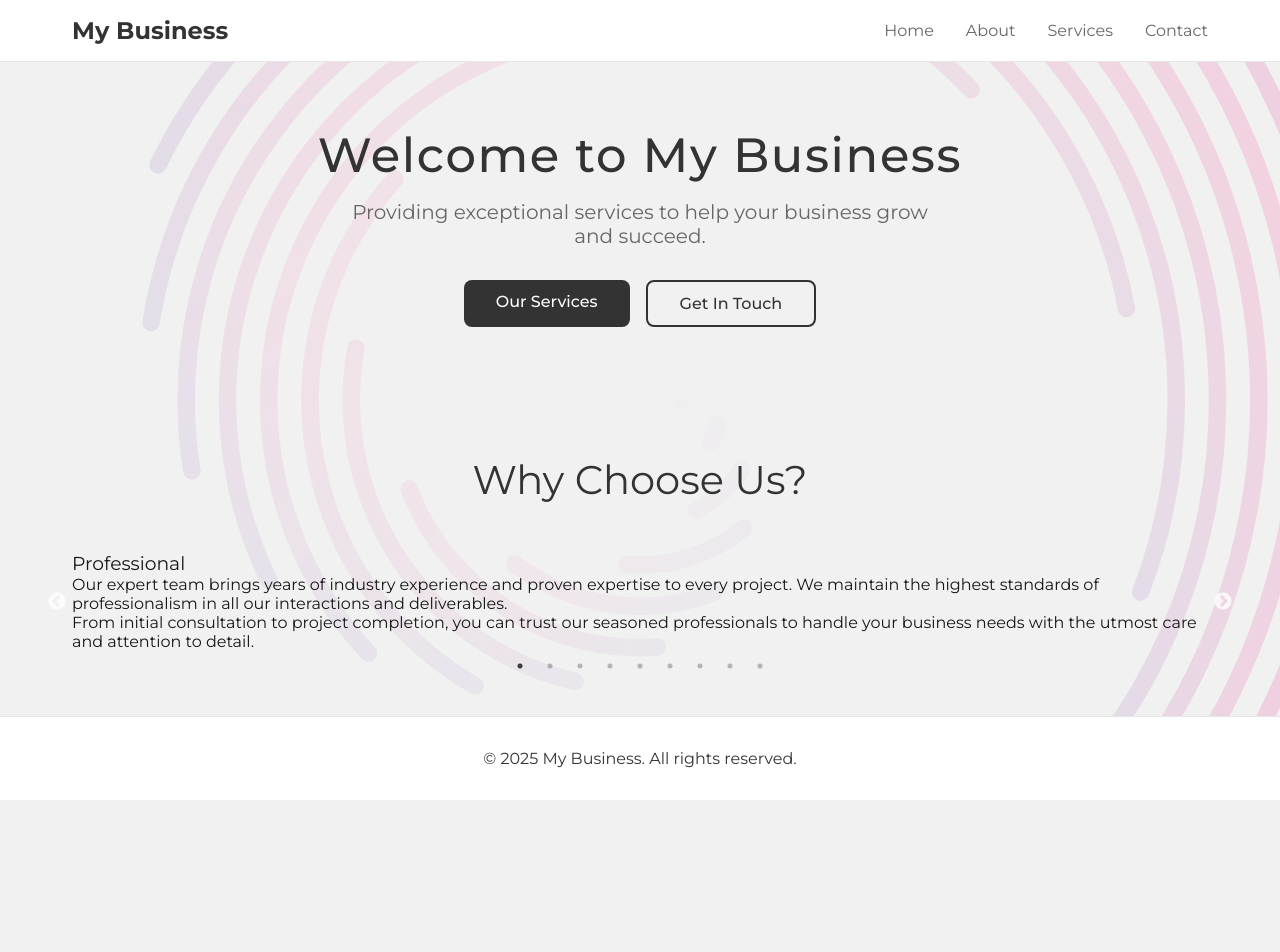
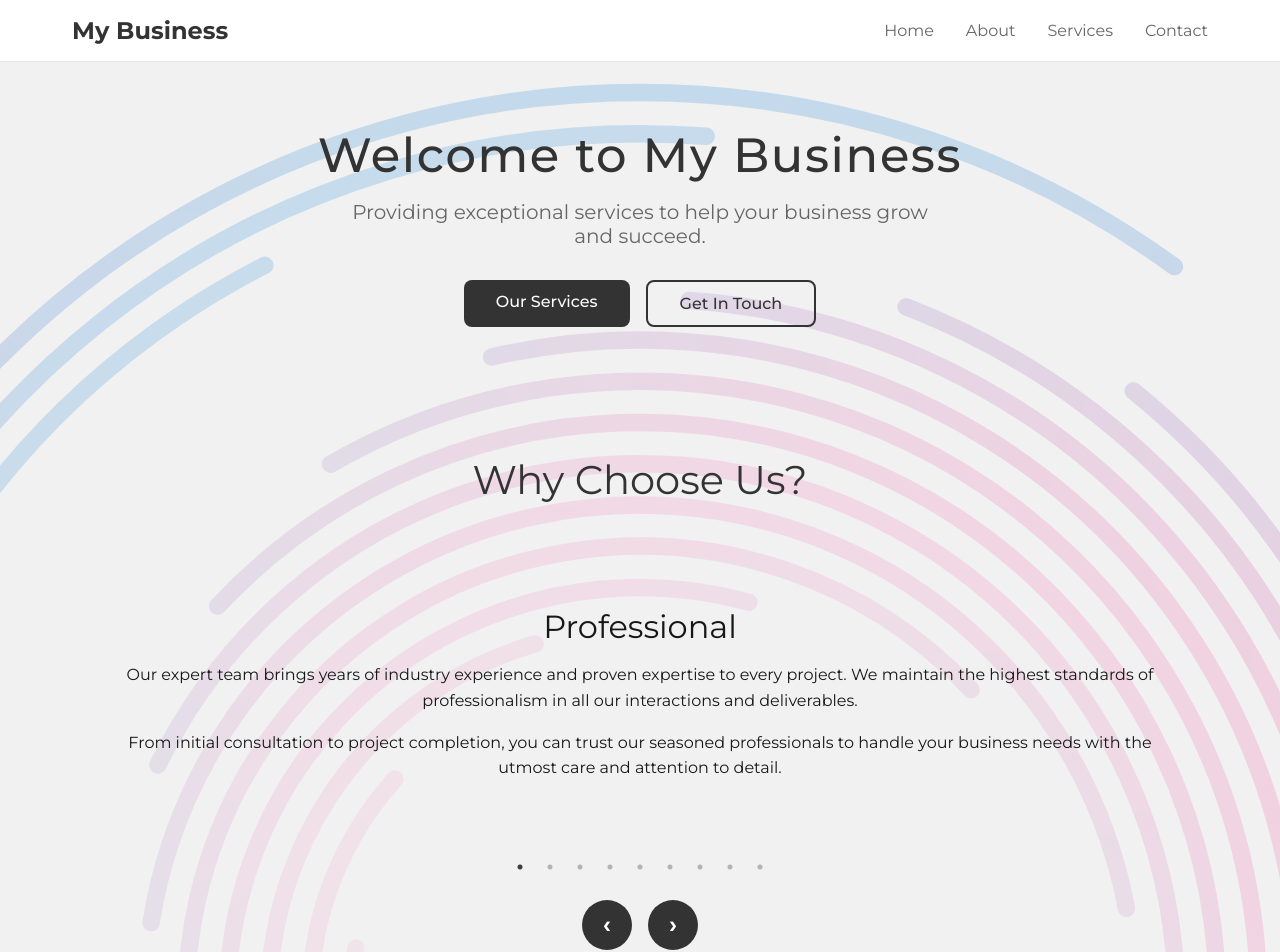
Before and after one commit to apollocake/carousel-heaven, a Next.js app: page / in a window 1280 px wide. Shown: the top 952 px of the page. Before the commit the page ends 800 px from the top, so only its background shows below. Built offline with nearby package versions, Linux system fonts and the light colour scheme.

Commit message:
Moved react-slick nav arrows to bottom

```diff
--- a/src/app/SimpleSlider.tsx
+++ b/src/app/SimpleSlider.tsx
@@ -1,6 +1,6 @@
 'use client';
 
-import React from "react";
+import React, { useRef } from "react";
 import Slider from "react-slick";
 import "slick-carousel/slick/slick.css";
 import "slick-carousel/slick/slick-theme.css";
@@ -15,23 +15,113 @@ interface SimpleSliderProps {
 }
 
 export default function SimpleSlider({ items }: SimpleSliderProps) {
+  const sliderRef = useRef<Slider>(null);
+
   const settings = {
     dots: true,
     infinite: true,
     speed: 500,
     slidesToShow: 1,
     slidesToScroll: 1,
+    arrows: false, // Hide default arrows
   };
+
+  const goToPrev = () => {
+    sliderRef.current?.slickPrev();
+  };
+
+  const goToNext = () => {
+    sliderRef.current?.slickNext();
+  };
+
   return (
-    <Slider {...settings}>
+    <div style={{ position: 'relative', width: '100%' }}>
+      <Slider ref={sliderRef} {...settings}>
         {items.map((item, index) => (
           <div key={index}>
-          <h3>{item.title}</h3>
+            <div style={{
+              padding: '2rem',
+              textAlign: 'center',
+              minHeight: '300px',
+              display: 'flex',
+              flexDirection: 'column',
+              justifyContent: 'center'
+            }}>
+              <h3 style={{ marginBottom: '1rem', fontSize: '2rem' }}>{item.title}</h3>
               {item.content && item.content.map((paragraph, pIndex) => (
-            <p key={pIndex}>{paragraph}</p>
+                <p key={pIndex} style={{ marginBottom: '1rem', lineHeight: '1.6' }}>{paragraph}</p>
               ))}
+            </div>
           </div>
         ))}
       </Slider>
+
+      {/* Custom arrows at the bottom */}
+      <div style={{
+        display: 'flex',
+        justifyContent: 'center',
+        alignItems: 'center',
+        gap: '1rem',
+        marginTop: '2rem',
+        padding: '1rem 0'
+      }}>
+        <button
+          onClick={goToPrev}
+          style={{
+            background: '#333',
+            color: 'white',
+            border: 'none',
+            borderRadius: '50%',
+            width: '50px',
+            height: '50px',
+            fontSize: '1.5rem',
+            fontWeight: 'bold',
+            cursor: 'pointer',
+            display: 'flex',
+            alignItems: 'center',
+            justifyContent: 'center',
+            transition: 'all 0.3s ease'
+          }}
+          onMouseEnter={(e) => {
+            e.currentTarget.style.transform = 'scale(1.1)';
+            e.currentTarget.style.opacity = '0.8';
+          }}
+          onMouseLeave={(e) => {
+            e.currentTarget.style.transform = 'scale(1)';
+            e.currentTarget.style.opacity = '1';
+          }}
+        >
+          &#8249;
+        </button>
+        <button
+          onClick={goToNext}
+          style={{
+            background: '#333',
+            color: 'white',
+            border: 'none',
+            borderRadius: '50%',
+            width: '50px',
+            height: '50px',
+            fontSize: '1.5rem',
+            fontWeight: 'bold',
+            cursor: 'pointer',
+            display: 'flex',
+            alignItems: 'center',
+            justifyContent: 'center',
+            transition: 'all 0.3s ease'
+          }}
+          onMouseEnter={(e) => {
+            e.currentTarget.style.transform = 'scale(1.1)';
+            e.currentTarget.style.opacity = '0.8';
+          }}
+          onMouseLeave={(e) => {
+            e.currentTarget.style.transform = 'scale(1)';
+            e.currentTarget.style.opacity = '1';
+          }}
+        >
+          &#8250;
+        </button>
+      </div>
+    </div>
   );
 }
```
Lines whose indentation alone changed are shown as unchanged.
